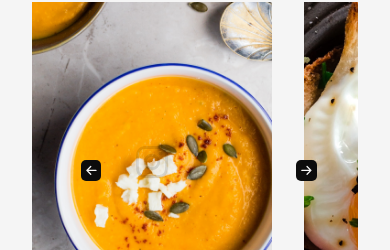
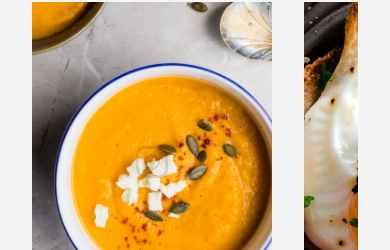
Before and after one commit to tsongtheng/GlobalFlavors, a React (Create React App) app: page / in a window 390 px wide. Shown: the part 7335-7585 px from the top of the page. Built offline with nearby package versions, Linux system fonts and the light colour scheme.

Commit message:
remove Gallery scroll arrow for portrait mode

```diff
--- a/src/container/Gallery/Gallery.css
+++ b/src/container/Gallery/Gallery.css
@@ -131,10 +131,7 @@
   }
 
   .app__gallery-images_arrows {
-    gap: 70%;
-    justify-content: center;
-    right: -8%;
-    bottom: 30%;
+    display: none;
   }
 }
 
```
